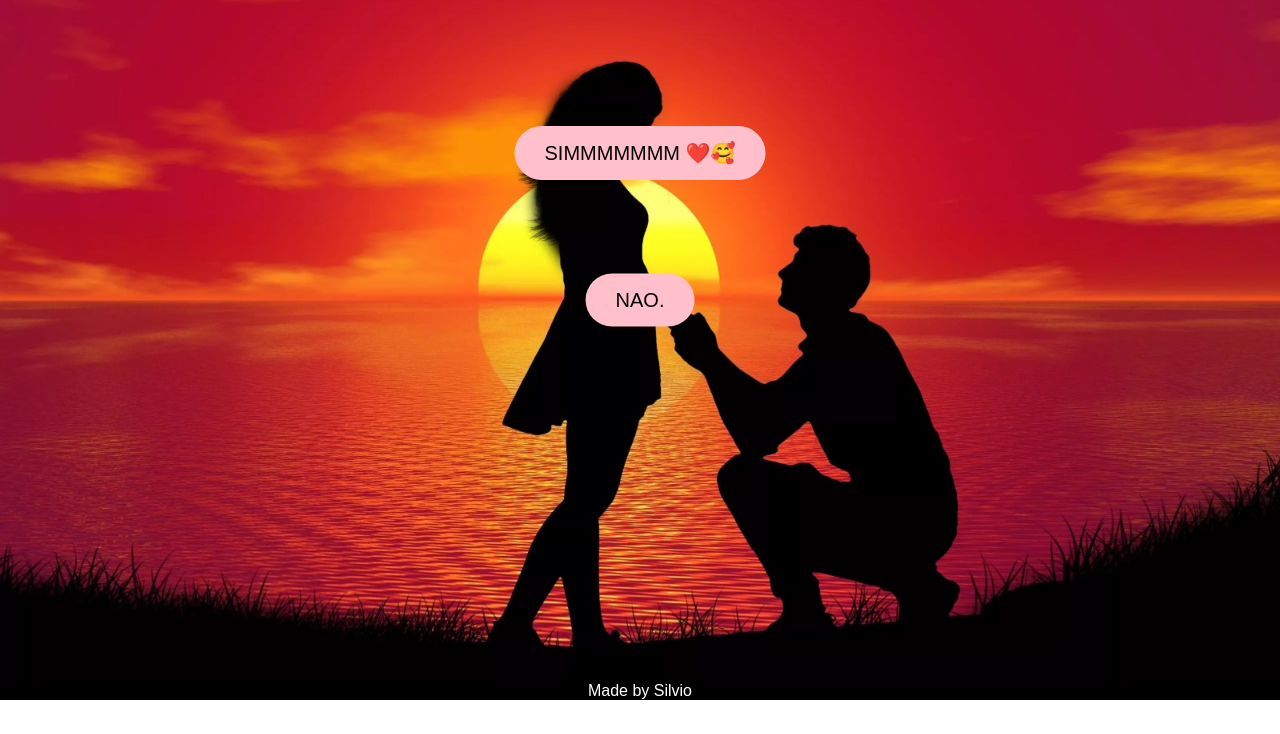
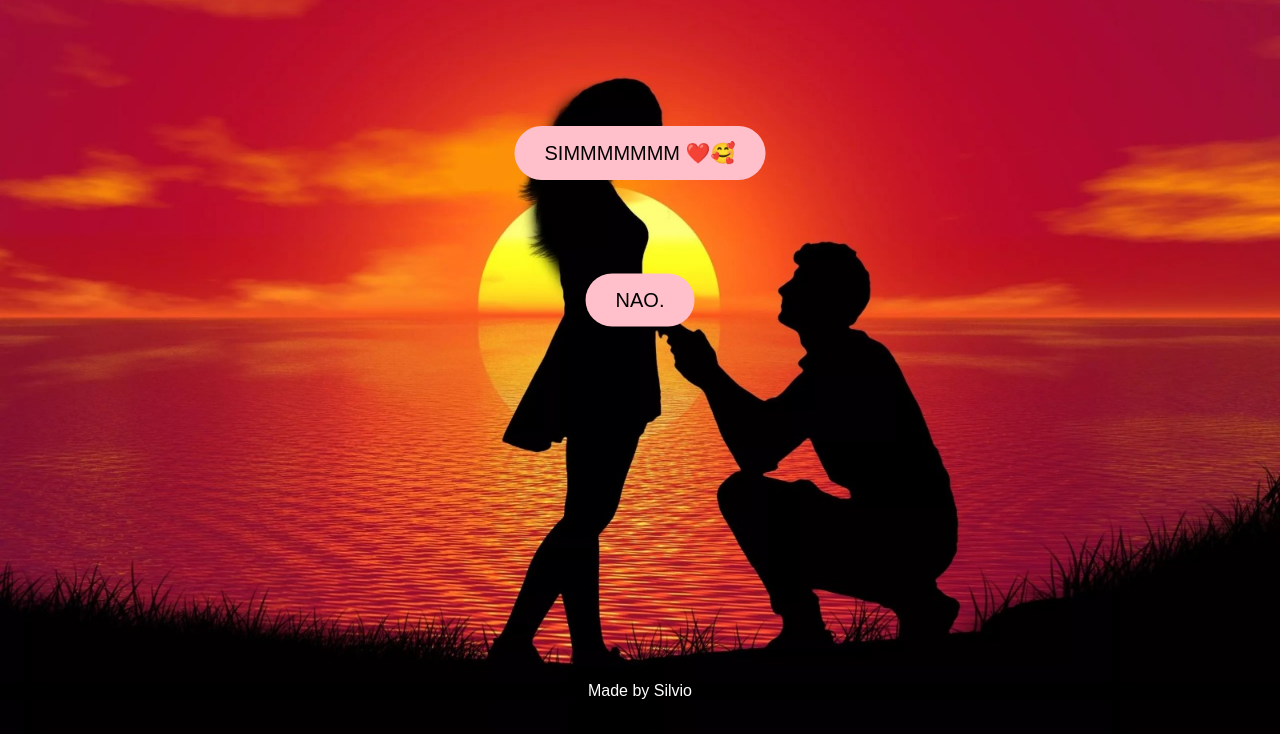
Before and after one commit to silviorodrigues98/aceita_namorar_comigo_PROJECT, a website: page index.html in a window 1280 px wide. Shown: the part 100-834 px from the top of the page. Before the commit the page ends 800 px from the top, so only its background shows below. Drawn offline with Linux system fonts and the light colour scheme.

Commit message:
Update background image URL and adjust size in index.html

```diff
--- a/index.html
+++ b/index.html
@@ -7,8 +7,9 @@
             background-image: url("./romantica.png");
             background-size: cover;
             background-repeat: no-repeat;
-            background-attachment: fixed;
             background-position: center;
+            height: 100vh;
+            width: 100vw;
             font-family: Arial, sans-serif;
         }
 
```
